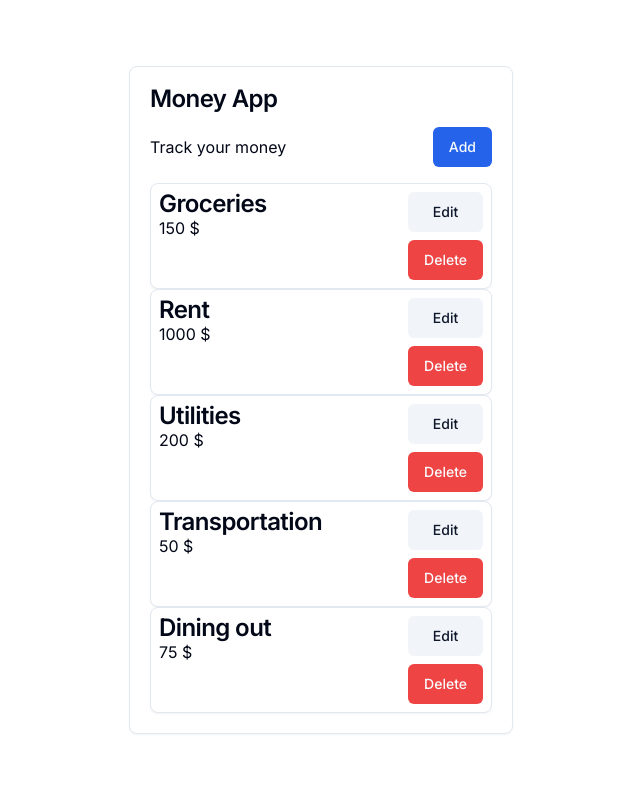
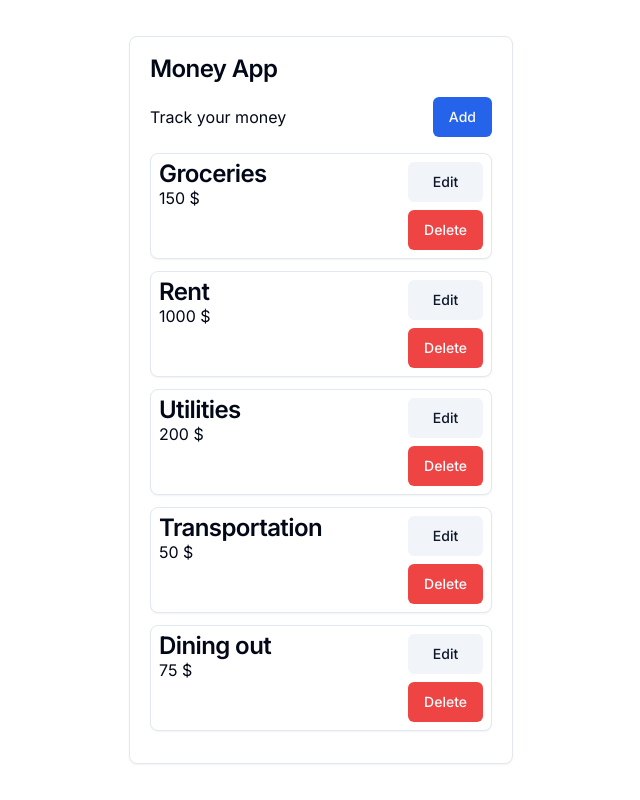
Before and after one commit to SCHT001/Money-App, a Next.js app in the folder money-app/: page /transactions in a window 1280 px wide. Shown: the whole page, without its empty margins (319-959 px from the left). Built offline with nearby package versions, Linux system fonts and the light colour scheme.

Commit message:
params [transactionID]

```diff
--- a/money-app/src/app/transactions/[transaction-id]/edit/page.tsx
+++ b/money-app/src/app/transactions/[transactionID]/edit/page.tsx
@@ -1,23 +1,24 @@
 "use client";
 import { Card, CardTitle } from "@/components/ui/card";
-import React from "react";
 import { useForm } from "react-hook-form";
 import { Transaction } from "@/types";
 import { zodResolver } from "@hookform/resolvers/zod";
 import { transactionSchema } from "@/schema";
 import { useRouter } from "next/navigation";
-
 import { Input } from "@/components/ui/input";
 import { Button } from "@/components/ui/button";
 import { cn } from "@/lib/utils";
 
-export default function EditTransaction() {
+export default function EditTransaction(params: { params:{ transactionID: string }}) {
 	const router = useRouter();
 	const transactionForm = useForm<Transaction>({
 		resolver: zodResolver(transactionSchema),
 	});
 
+
+	console.log(params.params.transactionID)
 	const submitForm = () => {
+        router.push("/");
 		console.log("submitted");
 	};
 
--- a/money-app/src/app/transactions/page.tsx
+++ b/money-app/src/app/transactions/page.tsx
@@ -2,7 +2,6 @@
 
 import { Transaction } from "@/types";
 import { transactionSchema } from "@/schema";
-import { useQuery } from "@tanstack/react-query";
 import { getAllTransactions } from "@/lib/api/transaction";
 import { Button } from "@/components/ui/button";
 import {
@@ -16,11 +15,11 @@ import {
 import { useRouter } from "next/navigation";
 
 const data = [
-	{ title: "Groceries", amount: 150.0 },
-	{ title: "Rent", amount: 1000.0 },
-	{ title: "Utilities", amount: 200.0 },
-	{ title: "Transportation", amount: 50.0 },
-	{ title: "Dining out", amount: 75.0 },
+    { id: '1', title: "Groceries", amount: 150.0 },
+	{ id: '2', title: "Rent", amount: 1000.0 },
+    { id: '3', title: "Utilities", amount: 200.0 },
+    { id: '4', title: "Transportation", amount: 50.0 },
+    { id: '5', title: "Dining out", amount: 75.0 },
 ];
 
 const AllTransactions = () => {
@@ -42,13 +41,13 @@ const AllTransactions = () => {
 				</div>
 				{data.map((item: any, index: any) => {
 					return (
-						<Card key={index} className="w-full flex justify-between">
+						<Card key={index} className="w-full flex justify-between mb-3">
 							<div>
 								<CardTitle>{item.title}</CardTitle>
 								<CardContent>{item.amount} $ </CardContent>
 							</div>
 							<div className="flex flex-col gap-2">
-								<Button variant={"secondary"}>Edit</Button>
+								<Button variant={"secondary"} onClick={()=>{router.push(`/transactions/${item.id}/edit`)}}>Edit</Button>
 								<Button variant={"destructive"}>Delete</Button>
 							</div>
 						</Card>
--- a/money-app/src/schema/index.ts
+++ b/money-app/src/schema/index.ts
@@ -1,6 +1,7 @@
 import { z } from "zod";
 
 export const transactionSchema = z.object({
+    id:z.string().uuid(),
     title:z.string().min(1,"Title must be at least 1 character long"),
     amount:z.coerce.number().min(0.1,"Amount must be at least 0.1"),
 });
--- a/money-app/src/types/index.ts
+++ b/money-app/src/types/index.ts
@@ -1,4 +1,5 @@
 export type Transaction = {
+    id:string;
     title:string;
     amount:number;
 };
```
Also changed, not shown: money-app/src/app/transactions/[transactionID]/page.tsx (renamed from money-app/src/app/transactions/[transaction-id]/page.tsx).
